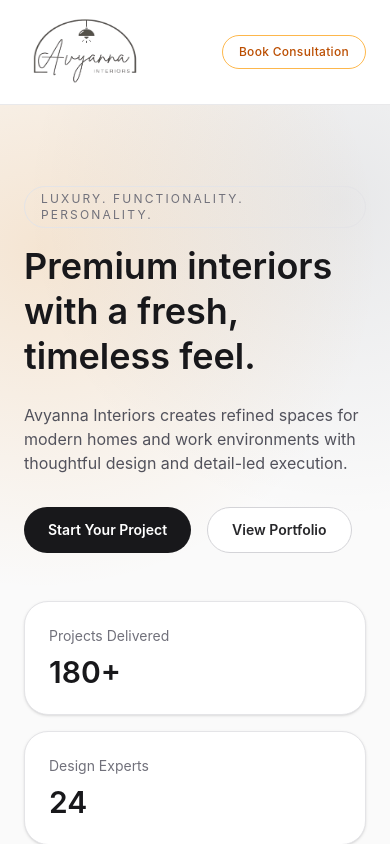
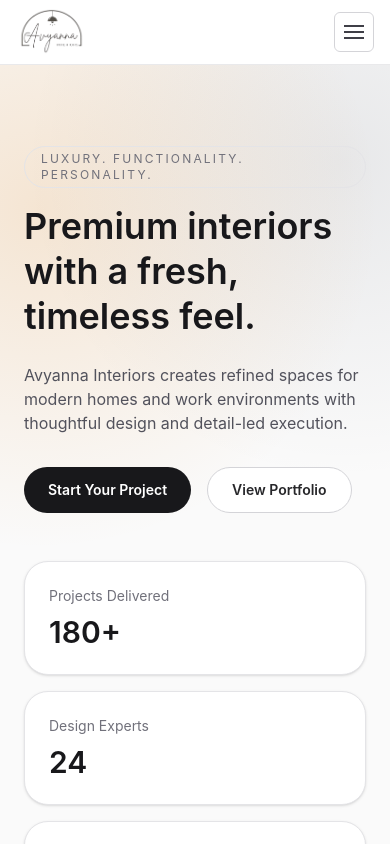
Before and after one commit to Vishal-16072000/Avyanna-Interiors, a React (Vite) app: page / in a window 390 px wide. Shown: the top 844 px of the page. Built offline with nearby package versions, Linux system fonts and the light colour scheme.

Commit message:
adjust for mobile view

```diff
--- a/src/components/Header.jsx
+++ b/src/components/Header.jsx
@@ -1,12 +1,15 @@
+import { useState } from 'react'
 import logo from '../assets/logo.png'
 
 function Header({ navItems }) {
+  const [menuOpen, setMenuOpen] = useState(false)
+
   return (
     <header className="sticky top-0 z-40 border-b border-zinc-200/80 bg-white/90 backdrop-blur-lg">
-      <div className="mx-auto flex w-full max-w-7xl items-center justify-between px-6 py-4">
+      <div className="mx-auto flex w-full max-w-7xl items-center justify-between px-4 py-2 sm:px-6 sm:py-4">
         <a href="#home" className="text-lg font-semibold tracking-wide text-zinc-900 sm:text-xl">
           {/* AVYANNA <span className="text-amber-600">INTERIORS</span> */}
-          <img src={logo} alt="Avyanna Interiors" className="h-18 w-30" />
+          <img src={logo} alt="Avyanna Interiors" className="h-12 w-auto sm:h-16" />
         </a>
         <nav className="hidden items-center gap-8 text-sm text-zinc-600 md:flex">
           {navItems.map((item) => (
@@ -15,10 +18,43 @@
             </a>
           ))}
         </nav>
-        <button className="rounded-full border border-amber-500/70 px-4 py-2 text-xs font-medium tracking-wide text-amber-700 transition hover:bg-amber-500 hover:text-white sm:text-sm">
+        <button className="hidden rounded-full border border-amber-500/70 px-4 py-2 text-xs font-medium tracking-wide text-amber-700 transition hover:bg-amber-500 hover:text-white sm:text-sm md:inline-flex">
           Book Consultation
         </button>
+        <button
+          aria-label="Toggle navigation menu"
+          aria-expanded={menuOpen}
+          className="inline-flex h-10 w-10 items-center justify-center rounded-md border border-zinc-300 text-zinc-700 transition hover:bg-zinc-100 md:hidden"
+          onClick={() => setMenuOpen((prev) => !prev)}
+        >
+          <span className="sr-only">Toggle menu</span>
+          <span className="flex flex-col gap-1">
+            <span className="block h-0.5 w-5 bg-current" />
+            <span className="block h-0.5 w-5 bg-current" />
+            <span className="block h-0.5 w-5 bg-current" />
+          </span>
+        </button>
       </div>
+
+      {menuOpen ? (
+        <div className="border-t border-zinc-200 bg-white px-4 py-3 md:hidden">
+          <nav className="flex flex-col gap-3 text-sm text-zinc-700">
+            {navItems.map((item) => (
+              <a
+                key={item.label}
+                href={item.href}
+                className="rounded-md px-2 py-1 transition hover:bg-zinc-100"
+                onClick={() => setMenuOpen(false)}
+              >
+                {item.label}
+              </a>
+            ))}
+          </nav>
+          <button className="mt-3 w-full rounded-full border border-amber-500/70 px-4 py-2 text-xs font-medium tracking-wide text-amber-700 transition hover:bg-amber-500 hover:text-white">
+            Book Consultation
+          </button>
+        </div>
+      ) : null}
     </header>
   )
 }
```
